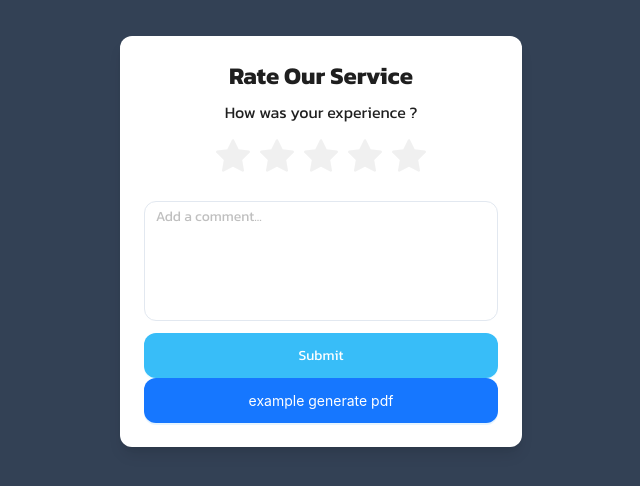
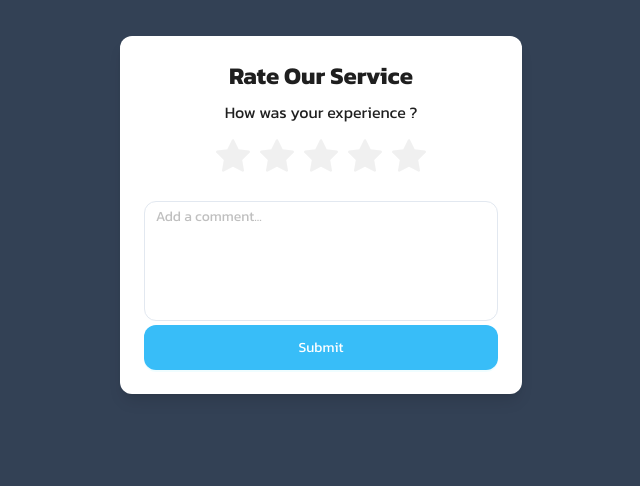
Before and after one commit to milo1150/shiftwave-astro, an Astro site: page /en/reviews in a window 1280 px wide. Shown: the whole page, without its empty margins (319-959 px from the left). Built offline with nearby package versions, Linux system fonts and the light colour scheme; Astro itself is replaced by a stand-in of ours.

Commit message:
hide generate pdf button

```diff
--- a/src/components/ReviewComponent.tsx
+++ b/src/components/ReviewComponent.tsx
@@ -1,6 +1,6 @@
 import type { AvailableLanguage } from '@src/i18n/i18n'
 import { useTranslations } from '@src/i18n/utils'
-import { Button, Card, ConfigProvider, Rate } from 'antd'
+import { Button, Card, ConfigProvider, Input, Rate } from 'antd'
 import TextArea from 'antd/es/input/TextArea'
 import { useState } from 'react'
 import { useMutation } from '@tanstack/react-query'
@@ -30,7 +30,9 @@ export default function ReviewComponent({ lang }: ReviewComponentProps) {
     <div className="flex text-center justify-center p-9 ">
       <Card className="w-1/3 shadow-lg rounded-xl border-none">
         <p className="text-2xl font-bold">{t('rating.title')}</p>
+
         <p className="text-md pt-2">{t('rating.subtitle')}</p>
+
         <div className="pb-6 pt-3">
           <Rate
             onChange={setReviewScore}
@@ -38,6 +40,7 @@ export default function ReviewComponent({ lang }: ReviewComponentProps) {
             className="text-4xl"
           />
         </div>
+
         <div>
           <ConfigProvider
             theme={{
@@ -57,7 +60,8 @@ export default function ReviewComponent({ lang }: ReviewComponentProps) {
             />
           </ConfigProvider>
         </div>
-        <div className="pt-3">
+
+        <div className="pt-1">
           <ConfigProvider
             theme={{
               token: {
@@ -85,7 +89,7 @@ export default function ReviewComponent({ lang }: ReviewComponentProps) {
             </Button>
           </ConfigProvider>
 
-          <Button
+          {/* <Button
             style={{ height: 45 }}
             className="w-full rounded-xl"
             type="primary"
@@ -93,7 +97,7 @@ export default function ReviewComponent({ lang }: ReviewComponentProps) {
             onClick={() => generatePdfMutation.mutate({ branchId: 44 })}
           >
             example generate pdf
-          </Button>
+          </Button> */}
         </div>
       </Card>
     </div>
```
